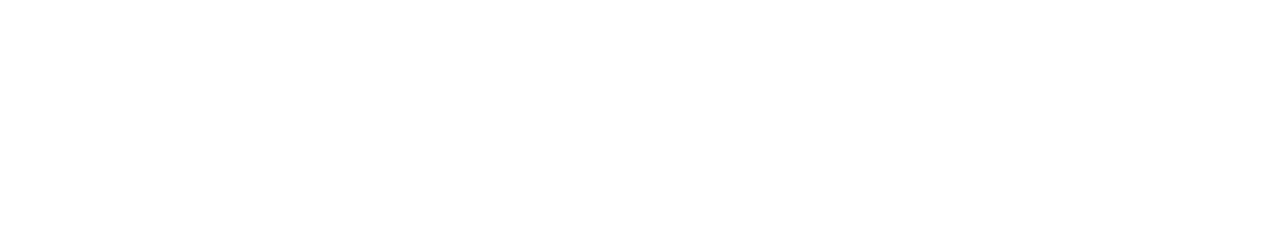
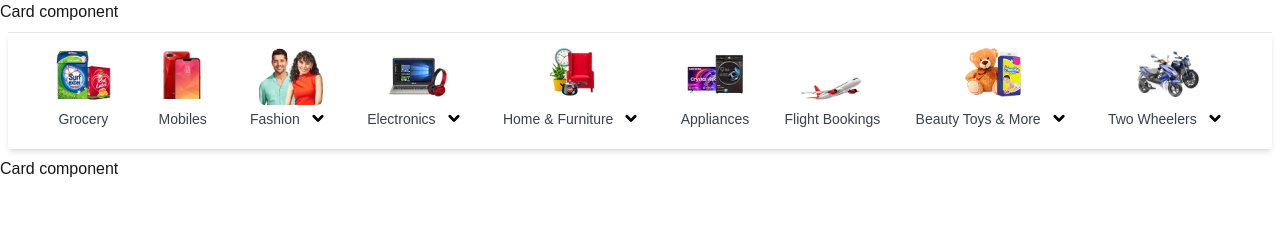
Before and after one commit to abhilash-1411/Flipkart-FE, a Next.js app: page /CardComponent in a window 1280 px wide. Before the commit this address had no page. Shown: the top 231 px of the page. Built offline with nearby package versions, Linux system fonts and the light colour scheme.

Commit message:
Card Component Created

```diff
--- /dev/null
+++ b/app/CardComponent/page.tsx
@@ -0,0 +1,11 @@
+import React from 'react'
+
+const page = () => {
+  return (
+    <div>
+      Card component
+    </div>
+  )
+}
+
+export default page
--- a/app/layout.tsx
+++ b/app/layout.tsx
@@ -2,7 +2,7 @@
 import localFont from "next/font/local";
 import "./globals.css";
 import BannerComponent from "./BannerComponent/page";
-import CardComponent from "./CardComponent/page"
+ import CardComponent from "./CardComponent/page";
 const geistSans = localFont({
   src: "./fonts/GeistVF.woff",
   variable: "--font-geist-sans",
@@ -31,7 +31,7 @@
       >
         {children}
         <BannerComponent/>
-        <CardComponent/>
+       <CardComponent/>
       </body>
     </html>
   );
```
